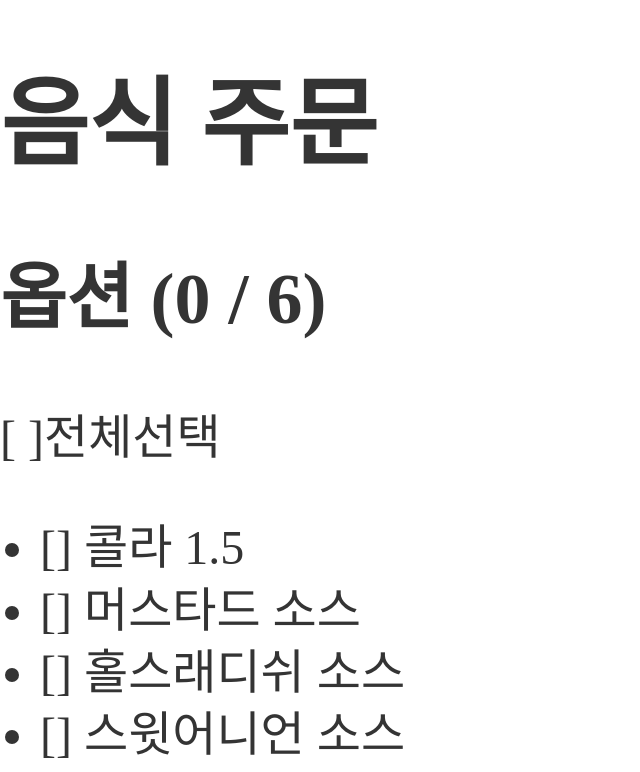
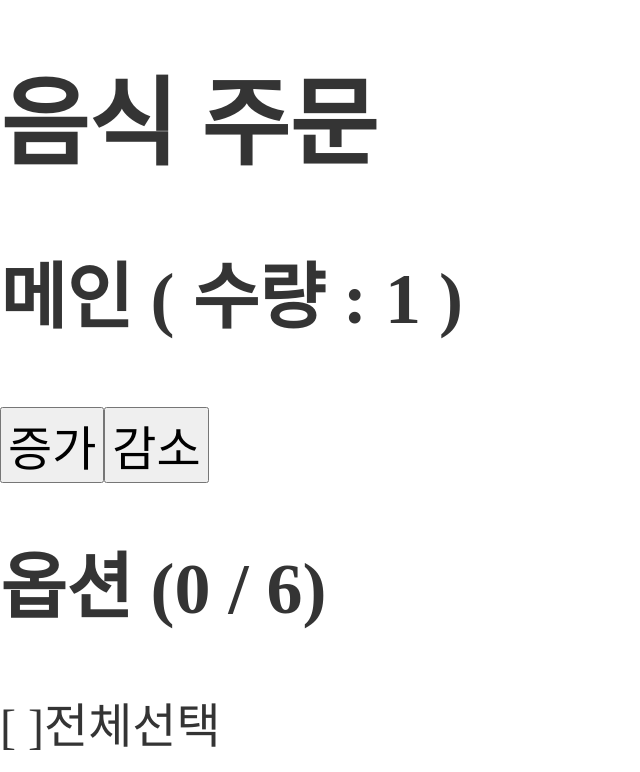
Before and after one commit to NewBean0312/react-test, a React (Create React App) app: page / in a window 1280 px wide. Shown: the top 772 px of the page, without its empty margins (0-640 px from the left). Built offline with nearby package versions, Linux system fonts and the light colour scheme; the HTML template or start-up script is replaced by a standard one; a web font is replaced by a local one.

Commit message:
useMemo를 사용하여, 옵션과 상관없는 변화에 의한 쓸데없는 옵션관련 계산 없애기

```diff
--- a/src/Order.js
+++ b/src/Order.js
@@ -1,6 +1,8 @@
-import React, { useState } from "react";
+import React, { useState, useMemo } from "react";
 
 function Order() {
+  const [mainFoodCount, setMainFoodCount] = useState(1);
+
   const options = [
     "콜라 1.5",
     "머스타드 소스",
@@ -21,8 +23,14 @@ function Order() {
     setOptionCheckeds(newOptionCheckeds);
   };
 
-  const btnAllChecked = optionCheckeds.every((el) => el);
-  const selectedCount = optionCheckeds.filter((el) => el).length;
+  const btnAllChecked = useMemo(
+    () => optionCheckeds.every((el) => el),
+    [optionCheckeds]
+  );
+  const selectedCount = useMemo(
+    () => optionCheckeds.filter((el) => el).length,
+    [optionCheckeds]
+  );
 
   const toggleAllChecked = () => {
     if (btnAllChecked) {
@@ -39,6 +47,19 @@ function Order() {
   return (
     <>
       <h1>음식 주문</h1>
+      <h2>메인 ( 수량 : {mainFoodCount} )</h2>
+      <div>
+        <button onClick={() => setMainFoodCount(mainFoodCount + 1)}>
+          증가
+        </button>
+        <button
+          onClick={() =>
+            setMainFoodCount(mainFoodCount == 1 ? 1 : mainFoodCount - 1)
+          }
+        >
+          감소
+        </button>
+      </div>
       <h2>
         옵션 ({selectedCount} / {options.length})
       </h2>
```
